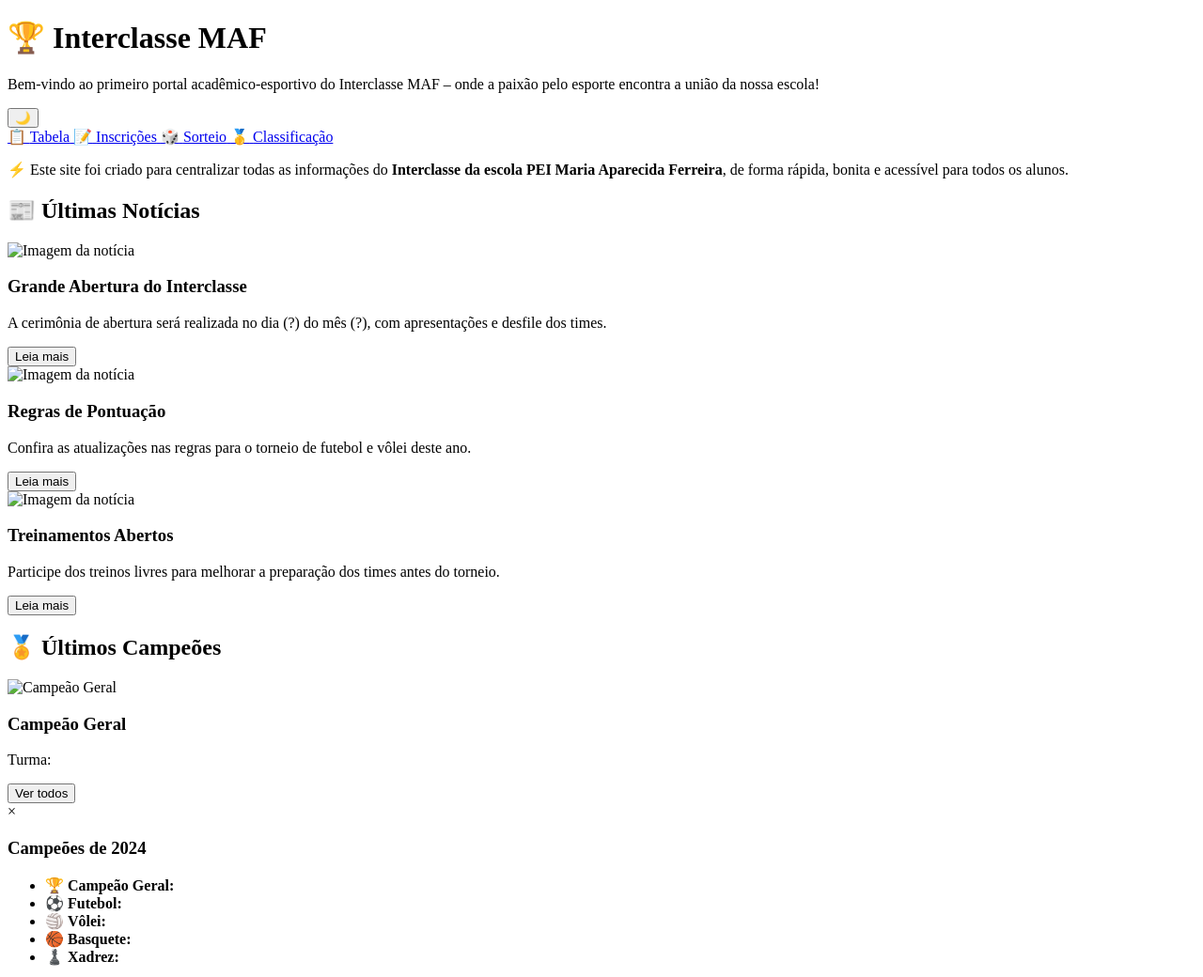
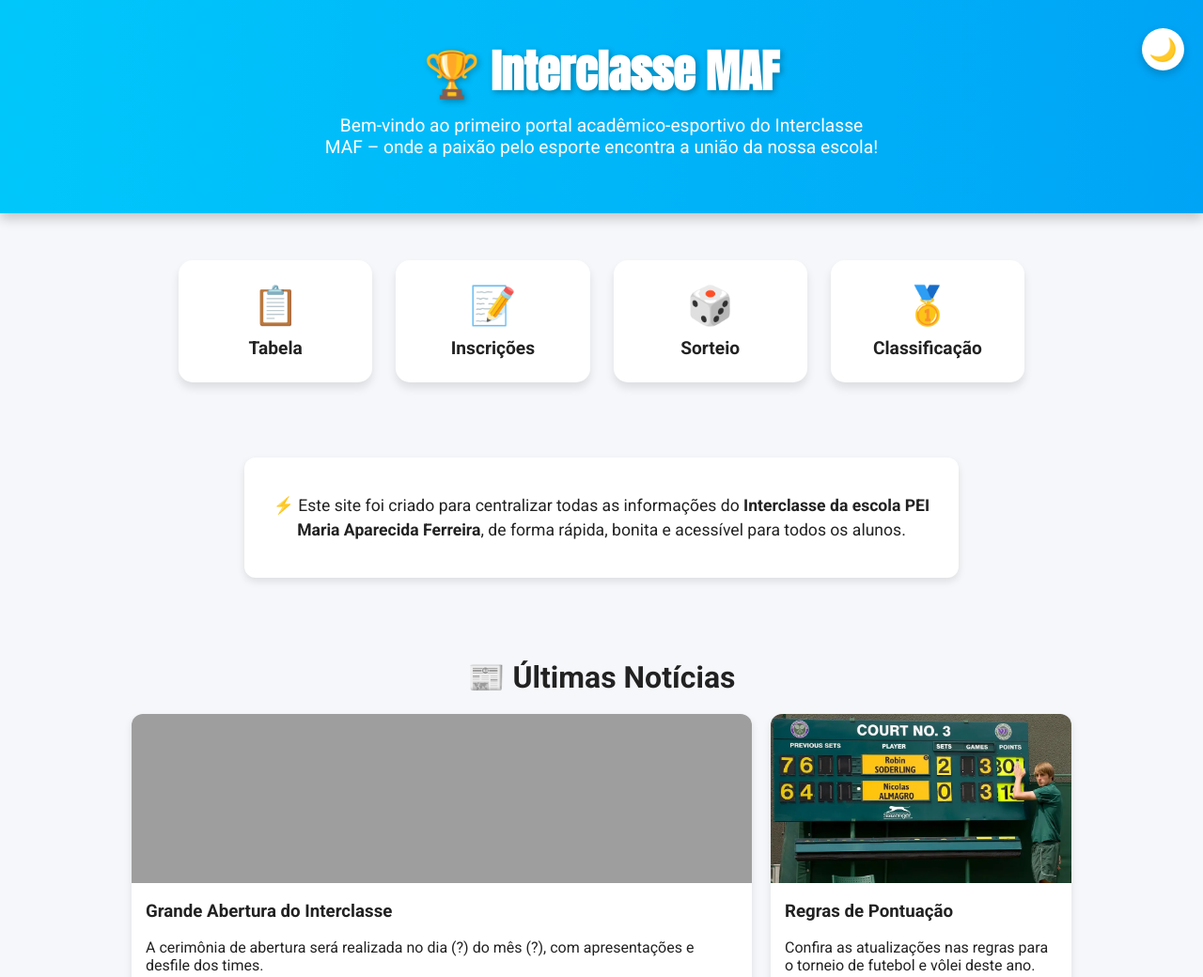
Before and after one commit to pedrohenriqueludovico/interclasse-sistem, a plain HTML site: page index.html in a window 1280 px wide. Shown: the top 1040 px of the page at 94% size. Drawn offline with Linux system fonts and the light colour scheme; the site is published under a folder, as on GitHub Pages, so addresses that start at the root find nothing.

Commit message:
fix: remove leading slashes from paths

```diff
--- a/index.html
+++ b/index.html
@@ -4,8 +4,8 @@
   <meta charset="UTF-8" />
   <meta name="viewport" content="width=device-width, initial-scale=1.0" />
   <title>Interclasse MAF</title>
-  <link rel="stylesheet" href="/pagina inicial/home.css">
-<link rel="stylesheet" href="/css/style.css">
+  <link rel="stylesheet" href="pagina inicial/home.css">
+<link rel="stylesheet" href="css/style.css">
   <link href="https://fonts.googleapis.com/css2?family=Anton&family=Roboto:wght@400;700&display=swap" rel="stylesheet">
 </head>
 <body>
@@ -18,19 +18,19 @@
 
   <main>
     <div class="cards-container">
-      <a href="/tabela/tabela.html" target="_blank" class="card">
+      <a href="tabela/tabela.html" target="_blank" class="card">
         <span class="icon">📋</span>
         <span>Tabela</span>
       </a>
-      <a href="/inscrição/inscricao.html" target="_blank" class="card">
+      <a href="inscrição/inscricao.html" target="_blank" class="card">
         <span class="icon">📝</span>
         <span>Inscrições</span>
       </a>
-      <a href="/sorteio/sorteio.html" target="_blank" class="card">
+      <a href="sorteio/sorteio.html" target="_blank" class="card">
         <span class="icon">🎲</span>
         <span>Sorteio</span>
       </a>
-      <a href="/classificação/classificacao.html" target="_blank" class="card">
+      <a href="classificação/classificacao.html" target="_blank" class="card">
         <span class="icon">🥇</span>
         <span>Classificação</span>
       </a>
@@ -46,7 +46,7 @@
     <h2>📰 Últimas Notícias</h2>
     <div class="noticias-container">
       <article class="noticia destaque">
-        <img src="/img/Gemini_Generated_Image_rl2k99rl2k99rl2k.png" alt="Imagem da notícia">
+        <img src="img/Gemini_Generated_Image_rl2k99rl2k99rl2k.png" alt="Imagem da notícia">
         <div class="noticia-info">
           <h3>Grande Abertura do Interclasse</h3>
           <p>A cerimônia de abertura será realizada no dia (?) do mês (?), com apresentações e desfile dos times.</p>
@@ -55,7 +55,7 @@
       </article>
 
       <article class="noticia">
-        <img src="/img/tenis_pontuacao-aspect-ratio-512-320.webp" alt="Imagem da notícia">
+        <img src="img/tenis_pontuacao-aspect-ratio-512-320.webp" alt="Imagem da notícia">
         <div class="noticia-info">
           <h3>Regras de Pontuação</h3>
           <p>Confira as atualizações nas regras para o torneio de futebol e vôlei deste ano.</p>
@@ -64,7 +64,7 @@
       </article>
 
       <article class="noticia">
-        <img src="/img/images.jpg" alt="Imagem da notícia">
+        <img src="img/images.jpg" alt="Imagem da notícia">
         <div class="noticia-info">
           <h3>Treinamentos Abertos</h3>
           <p>Participe dos treinos livres para melhorar a preparação dos times antes do torneio.</p>
@@ -79,7 +79,7 @@
     <h2>🏅 Últimos  Campeões</h2>
     <div class="campeoes-container">
       <article class="noticia destaque card-campeao">
-        <img src="/img/ntc_1649559199.jpg" alt="Campeão Geral">
+        <img src="img/ntc_1649559199.jpg" alt="Campeão Geral">
         <div class="noticia-info">
           <h3>Campeão Geral</h3>
           <p>Turma: </p>
@@ -118,7 +118,7 @@
     <br> Created by Pedro Henrique
   </footer>
 
-  <script src="/pagina inicial/script.js"></script>
-  <script src="/js/main.js"></script>
+  <script src="pagina inicial/script.js"></script>
+  <script src="js/main.js"></script>
 </body>
 </html>
```
